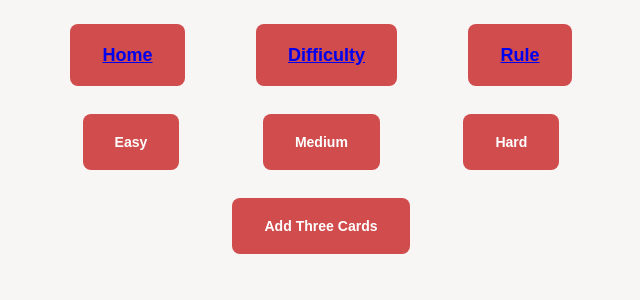
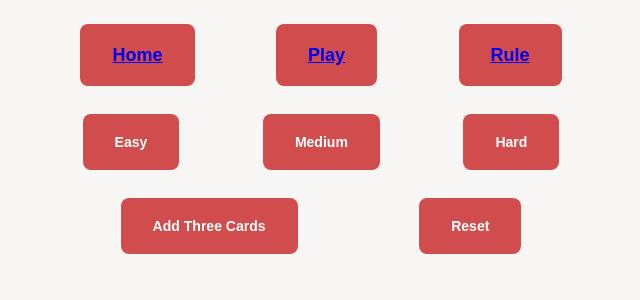
Before and after one commit to xiangyi0818/webdev-project2, a React (Create React App) app in the folder project2/: page /home in a window 1280 px wide. Shown: the top 300 px of the page, without its empty margins (319-959 px from the left). Built offline with nearby package versions, Linux system fonts and the light colour scheme; what react-alert-template-basic would draw is missing.

Commit message:
modify file

```diff
--- a/project2/src/App.js
+++ b/project2/src/App.js
@@ -75,7 +75,7 @@ class App extends React.Component {
     <div className="button_container">
       <div className="main_botton_container">
         <button className="botton"> <Link to={"/home"}><h2>Home</h2></Link></button>
-        <button className="botton"> <Link to={""}><h2>Difficulty</h2></Link></button>
+        <button className="botton"> <Link to={""}><h2>Play</h2></Link></button>
         <button className="botton"> <Link to={"/rule"}><h2>Rule</h2></Link></button>
       </div>
 
@@ -88,7 +88,9 @@ class App extends React.Component {
 
       <div className="third_botton_container">
       <button className="botton" onClick={()=> {this.props.dispatch({type:"ADD_THREE_VIEW"})}}><h3>Add Three Cards</h3></button>
+      <button className="botton" onClick={()=> {this.props.dispatch({type:"START_GAME"})}}><h3>Reset</h3></button>
       </div>
+
 
     </div>
 
--- a/project2/src/Card.css
+++ b/project2/src/Card.css
@@ -3,7 +3,6 @@
     padding: 5%;
     text-align:center;
     vertical-align: middle;
-    /* background-image:url('./images/Diamond_Purple_GrayedOut_One.png'); */
     background-repeat: no-repeat;
     border-radius: 5px;
 
@@ -17,5 +16,5 @@
 
 
 .Card:hover{
-    background-color:rgb(224, 132, 26);
+    background-color:rgb(243, 186, 116);
 }
```
Also changed, not shown: 1 other file (tests, documents, lock files or other folders).
